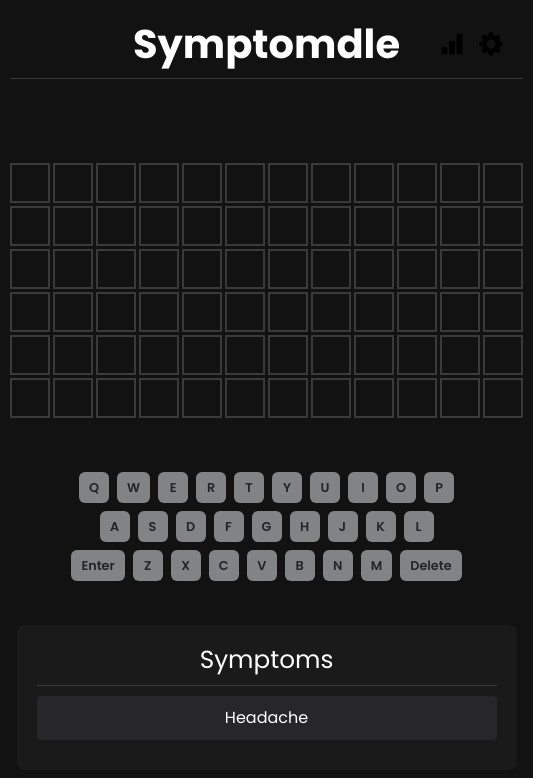
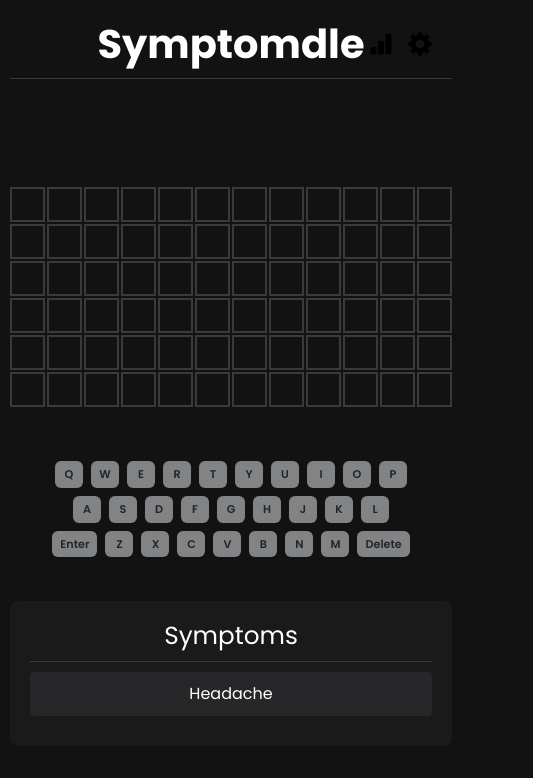
Before and after one commit to kylestanfield/Symptomdle, a React (Create React App) app: page / in a window 390 px wide. Shown: the top 778 px of the page, 533 px wide, since content can reach past the window. Built offline with nearby package versions, Linux system fonts and the light colour scheme.

Commit message:
Fixed double type bug

```diff
--- a/src/App.css
+++ b/src/App.css
@@ -208,8 +208,8 @@ body {
   }
 
   .App-header .title {
-    position: static;
-    left: auto;
+    position: static; /* Remove fixed positioning for mobile */
+    left: auto; /* Reset left property */
   }
 
   .game-container {
@@ -217,20 +217,23 @@ body {
   }
 
   .board {
-    grid-gap: 3px;
+    grid-gap: 2px; /* Reduce gap between tiles */
     max-width: 100%;
+    width: fit-content; /* Allow board to shrink to content */
+    margin-left: auto; /* Center the board */
+    margin-right: auto; /* Center the board */
   }
 
   .board-tile {
-    width: 40px;
-    height: 40px;
-    font-size: 1.3rem;
+    width: 35px; /* Smaller tile size */
+    height: 35px; /* Smaller tile size */
+    font-size: 1.2rem; /* Smaller font size */
   }
 
   .keyboard .btn {
-    padding: 6px 10px;
-    font-size: 0.8rem;
-    min-width: 30px;
-    margin: 2px;
+    padding: 5px 8px; /* Smaller padding */
+    font-size: 0.7rem; /* Smaller font size */
+    min-width: 28px; /* Smaller min-width */
+    margin: 1px; /* Smaller margin */
   }
 }
--- a/src/App.tsx
+++ b/src/App.tsx
@@ -124,22 +124,7 @@ const App: React.FC = () => {
     setCurrentGuess('');
   }, [currentGuess, guesses, solution, updateStats, isGameOver]);
 
-  useEffect(() => {
-    const handleKeyDown = (event: KeyboardEvent) => {
-      if (event.key === 'Enter') {
-        handleEnter();
-      } else if (event.key === 'Backspace') {
-        handleDelete();
-      } else if (event.key.length === 1 && event.key.match(/[a-z]/i)) {
-        handleChar(event.key.toUpperCase());
-      }
-    };
 
-    window.addEventListener('keydown', handleKeyDown);
-    return () => {
-      window.removeEventListener('keydown', handleKeyDown);
-    };
-  }, [handleChar, handleDelete, handleEnter]);
 
   const textInputRef = useRef<HTMLInputElement>(null);
 
```
